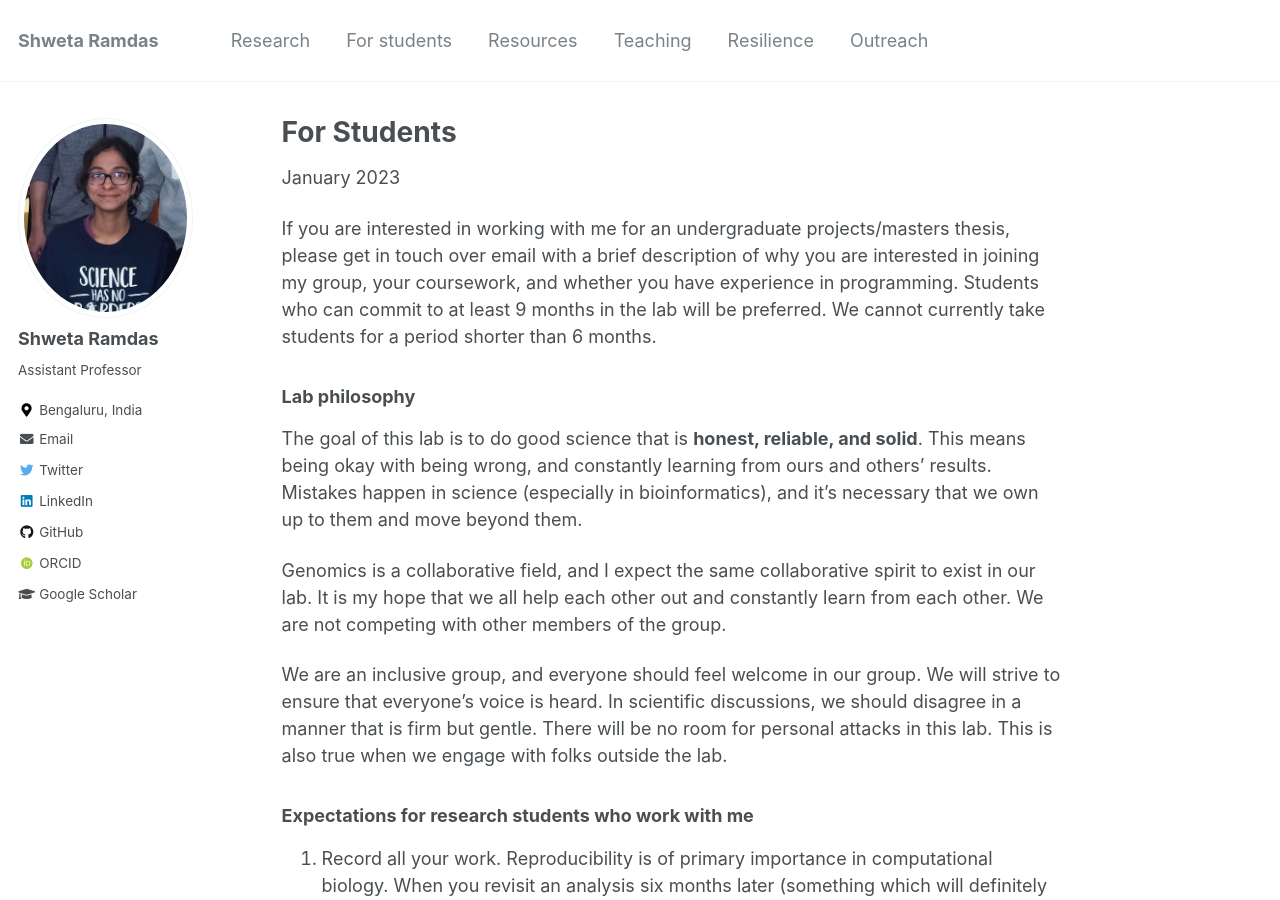
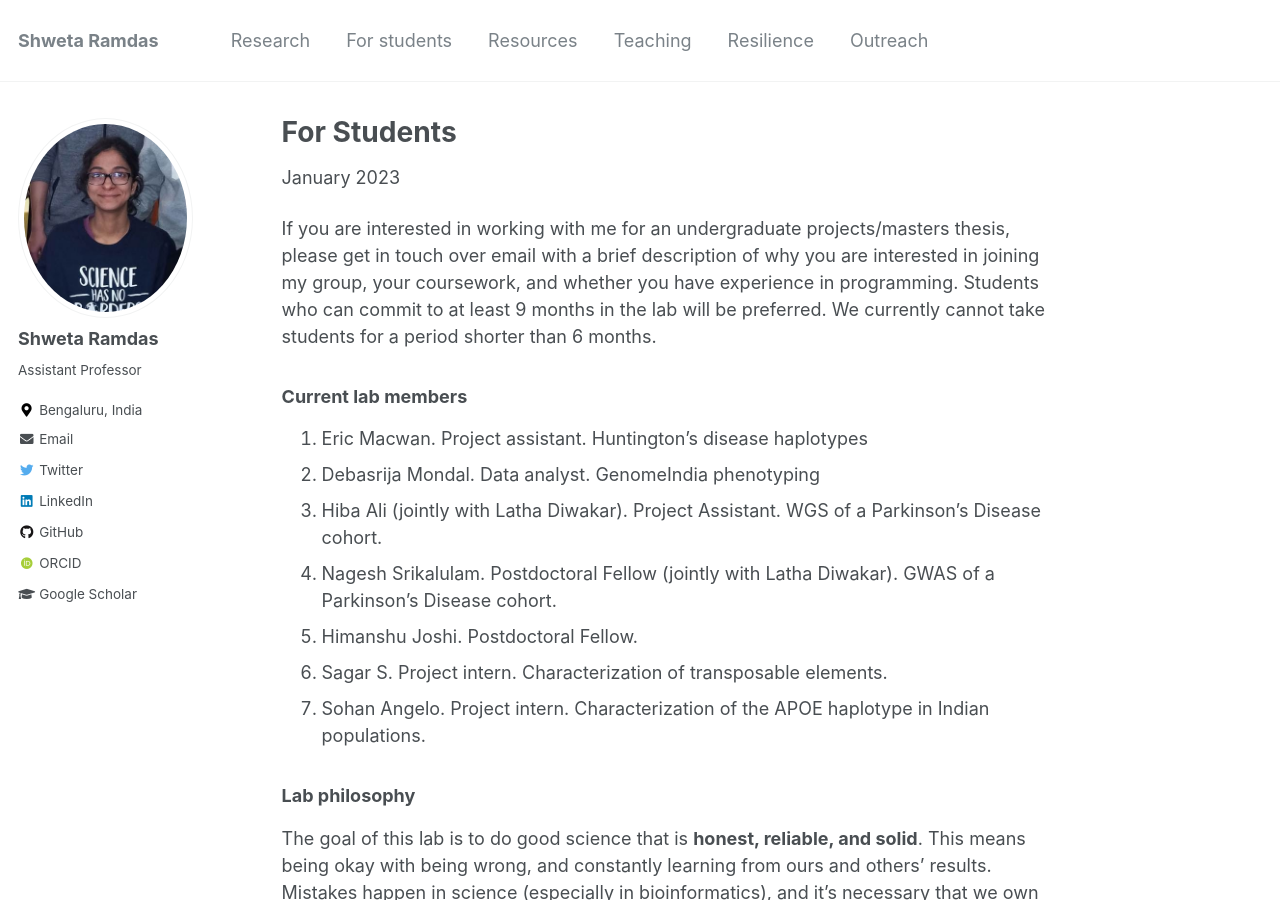
Before and after one commit to shwetaramdas/shwetaramdas.github.io, a Jekyll site: the page built from _pages/students.md, in a window 1280 px wide and 900 px high. Built offline with Jekyll 4.4.1, drawn with Linux system fonts in a browser that asks for light colours; some web fonts are replaced.

Commit message:
updating students page

```diff
--- a/_pages/students.md
+++ b/_pages/students.md
@@ -7,7 +7,17 @@ author_profile: true
 ---
 January 2023
 
-If you are interested in working with me for an undergraduate projects/masters thesis, please get in touch over email with a brief description of why you are interested in joining my group, your coursework, and whether you have experience in programming. Students who can commit to at least 9 months in the lab will be preferred. We cannot currently take students for a period shorter than 6 months.
+If you are interested in working with me for an undergraduate projects/masters thesis, please get in touch over email with a brief description of why you are interested in joining my group, your coursework, and whether you have experience in programming. Students who can commit to at least 9 months in the lab will be preferred. We currently cannot take students for a period shorter than 6 months.
+
+### Current lab members
+1. Eric Macwan. Project assistant. Huntington's disease haplotypes
+2. Debasrija Mondal. Data analyst. GenomeIndia phenotyping
+3. Hiba Ali (jointly with Latha Diwakar). Project Assistant. WGS of a Parkinson's Disease cohort.
+4. Nagesh Srikalulam. Postdoctoral Fellow (jointly with Latha Diwakar). GWAS of a Parkinson's Disease cohort.
+5. Himanshu Joshi. Postdoctoral Fellow.
+6. Sagar S. Project intern. Characterization of transposable elements.
+7. Sohan Angelo. Project intern. Characterization of the APOE haplotype in Indian populations.
+
 
 ### Lab philosophy
 
```
Also changed, not shown: _pages/research.md (+4 -1 lines), _pages/about.md (line endings or trailing spaces).
